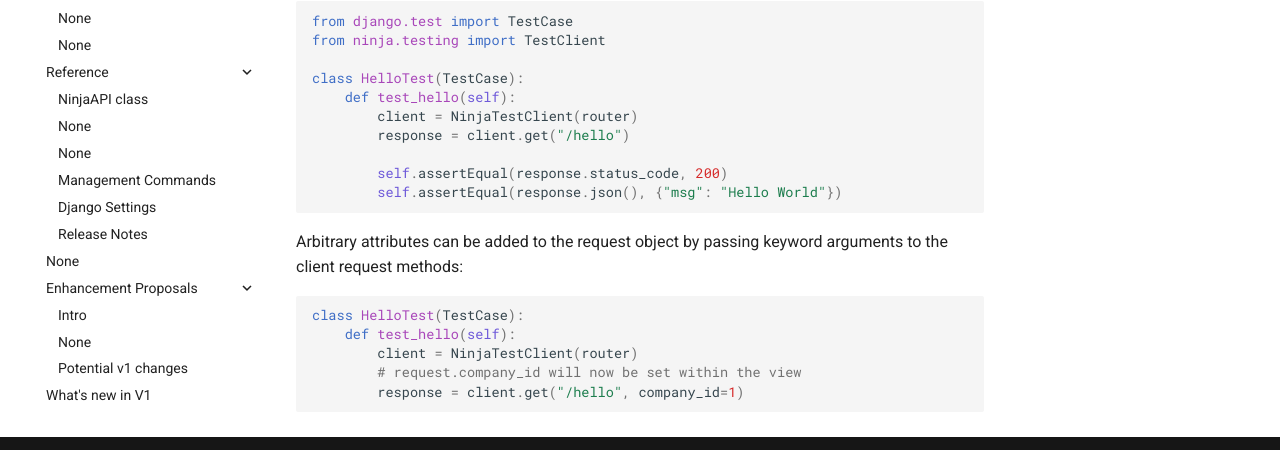
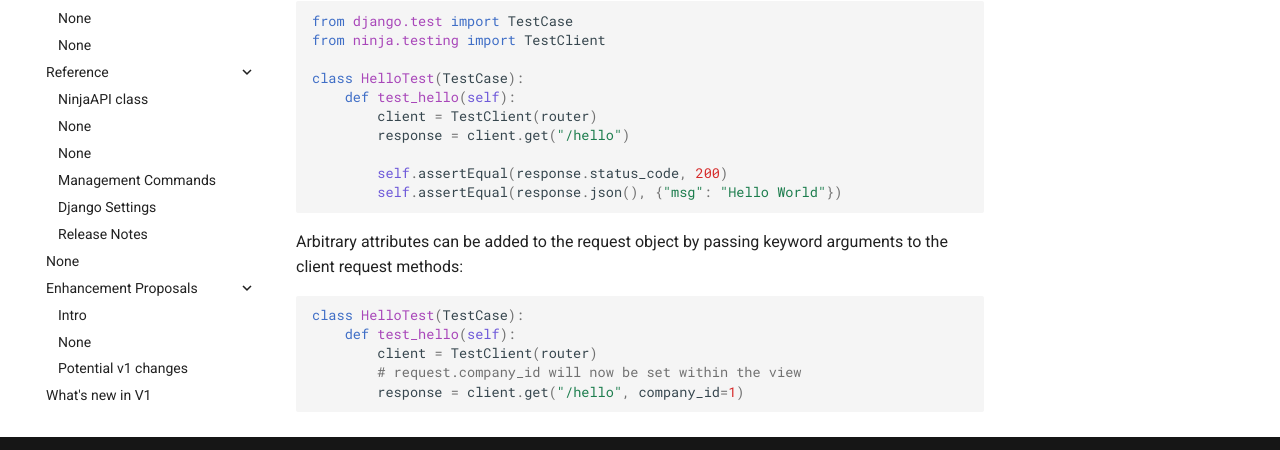
Before and after one commit to awtech888/Django-ninja, an MkDocs documentation site: the page built from docs/docs/guides/testing.md, in a window 1280 px wide and 1094 px high. Shown: the part 613-1063 px from the top of the window. Built offline with MkDocs 1.6.1 and Material for MkDocs 9.7.7, drawn with Linux system fonts in a browser that asks for light colours; comment, search, counter and statistics services are not loaded.

Commit message:
Fix TestClient name in testing docs

````diff
--- a/docs/docs/guides/testing.md
+++ b/docs/docs/guides/testing.md
@@ -26,7 +26,7 @@ from ninja.testing import TestClient
 
 class HelloTest(TestCase):
     def test_hello(self):
-        client = NinjaTestClient(router)
+        client = TestClient(router)
         response = client.get("/hello")
 
         self.assertEqual(response.status_code, 200)
@@ -37,7 +37,7 @@ Arbitrary attributes can be added to the request object by passing keyword argum
 ```python
 class HelloTest(TestCase):
     def test_hello(self):
-        client = NinjaTestClient(router)
+        client = TestClient(router)
         # request.company_id will now be set within the view
         response = client.get("/hello", company_id=1)
 ```
````
